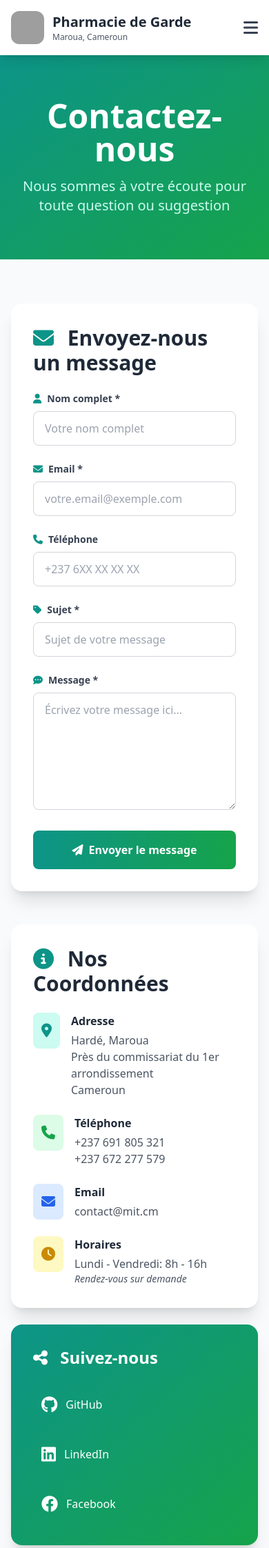
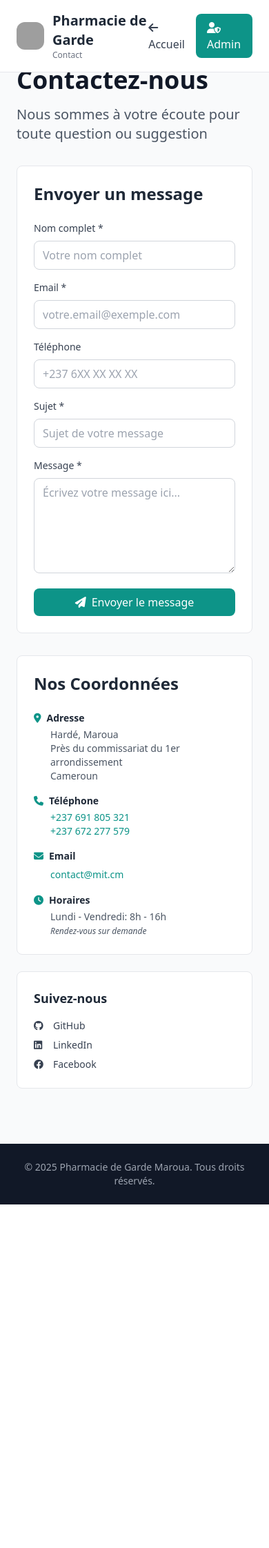
Before and after one commit to 2zalab/PhamarcieGardeMaroua, a Laravel app: page /contact in a window 390 px wide. Shown: the top 2244 px of the page at 69% size. After the commit the page ends 1746 px from the top, so only its background shows below. Run offline with Laravel 10, Linux system fonts and the light colour scheme; settings files or empty folders that the repository lacks are supplied; some libraries are stand-ins or nearby versions; grey boxes are pictures that could not be loaded.

Commit message:
refactor: Simplification du design de la page contact
- Adoption du style simple et épuré de la page API
- Navigation top minimaliste avec logo et boutons Accueil/Admin
- Suppression du header gradient et du menu de navigation complet
- Formulaire de contact simplifié avec style border au lieu de shadow
- Informations de contact réorganisées de manière plus compacte
- Réduction du padding et des espacements pour un look plus sobre
- Footer simplifié et cohérent avec le reste du design
- Suppression du menu mobile et du JavaScript associé

```diff
--- a/backend/resources/views/contact.blade.php
+++ b/backend/resources/views/contact.blade.php
@@ -3,64 +3,46 @@
 <head>
     <meta charset="UTF-8">
     <meta name="viewport" content="width=device-width, initial-scale=1.0">
-    <title>Contactez-nous - Pharmacie de Garde Maroua</title>
+    <title>Contact - Pharmacie de Garde Maroua</title>
     <script src="https://cdn.tailwindcss.com"></script>
     <link rel="stylesheet" href="https://cdnjs.cloudflare.com/ajax/libs/font-awesome/6.4.0/css/all.min.css">
 </head>
 <body class="bg-gray-50">
-    <!-- Navigation -->
-    <nav class="bg-white shadow-lg sticky top-0 z-50">
-        <div class="container mx-auto px-4">
-            <div class="flex justify-between items-center py-4">
+    <!-- Top Navigation -->
+    <nav class="bg-white border-b border-gray-200 fixed top-0 left-0 right-0 z-40">
+        <div class="px-6 py-4">
+            <div class="flex justify-between items-center">
                 <a href="/" class="flex items-center space-x-3">
-                    <img src="{{ asset('images/logo.png') }}" alt="Pharmacie de Garde Logo" class="h-12 w-12 rounded-xl">
+                    <img src="{{ asset('images/logo.png') }}" alt="Logo" class="h-10 w-10 rounded-xl">
                     <div>
-                        <h1 class="text-xl font-bold text-gray-800">Pharmacie de Garde</h1>
-                        <p class="text-xs text-gray-600">Maroua, Cameroun</p>
+                        <span class="text-xl font-bold text-gray-800">Pharmacie de Garde</span>
+                        <span class="text-xs text-gray-500 block">Contact</span>
                     </div>
                 </a>
-                <div class="hidden md:flex items-center space-x-6">
-                    <a href="/#features" class="text-gray-700 hover:text-teal-600 transition">Fonctionnalités</a>
-                    <a href="/#how-it-works" class="text-gray-700 hover:text-teal-600 transition">Comment ça marche</a>
-                    <a href="/api-docs" class="text-gray-700 hover:text-teal-600 transition">API</a>
-                    <a href="{{ route('contact') }}" class="text-teal-600 font-semibold">Contact</a>
-                    <a href="{{ route('admin.login') }}" class="bg-gradient-to-r from-teal-600 to-green-600 text-white px-6 py-2 rounded-lg font-semibold hover:shadow-lg transition">
-                        <i class="fas fa-sign-in-alt mr-2"></i>Admin
+                <div class="flex items-center space-x-4">
+                    <a href="/" class="text-gray-700 hover:text-teal-600 transition">
+                        <i class="fas fa-arrow-left mr-2"></i>Accueil
+                    </a>
+                    <a href="{{ route('admin.login') }}" class="bg-teal-600 text-white px-4 py-2 rounded-lg hover:bg-teal-700 transition">
+                        <i class="fas fa-user-shield mr-2"></i>Admin
                     </a>
                 </div>
-                <button class="md:hidden text-gray-700" onclick="toggleMobileMenu()">
-                    <i class="fas fa-bars text-2xl"></i>
-                </button>
-            </div>
-            <div id="mobile-menu" class="hidden md:hidden pb-4">
-                <a href="/#features" class="block py-2 text-gray-700 hover:text-teal-600">Fonctionnalités</a>
-                <a href="/#how-it-works" class="block py-2 text-gray-700 hover:text-teal-600">Comment ça marche</a>
-                <a href="/api-docs" class="block py-2 text-gray-700 hover:text-teal-600">API</a>
-                <a href="{{ route('contact') }}" class="block py-2 text-teal-600 font-semibold">Contact</a>
-                <a href="{{ route('admin.login') }}" class="block py-2 text-teal-600 font-semibold">Admin</a>
             </div>
         </div>
     </nav>
 
-    <!-- Header -->
-    <section class="bg-gradient-to-br from-teal-600 to-green-600 text-white py-16">
-        <div class="container mx-auto px-4 text-center">
-            <h1 class="text-5xl font-bold mb-4">Contactez-nous</h1>
-            <p class="text-xl text-teal-100">Nous sommes à votre écoute pour toute question ou suggestion</p>
-        </div>
-    </section>
+    <!-- Main Content -->
+    <div class="pt-16">
+        <div class="max-w-4xl mx-auto px-6 py-8 pb-20">
+            <h1 class="text-4xl font-bold text-gray-900 mb-4">Contactez-nous</h1>
+            <p class="text-xl text-gray-600 mb-8">
+                Nous sommes à votre écoute pour toute question ou suggestion
+            </p>
 
-    <!-- Main Content -->
-    <section class="py-16">
-        <div class="container mx-auto px-4">
-            <div class="grid md:grid-cols-2 gap-12 max-w-6xl mx-auto">
-
+            <div class="grid md:grid-cols-2 gap-8">
                 <!-- Contact Form -->
-                <div class="bg-white rounded-2xl shadow-xl p-8">
-                    <h2 class="text-3xl font-bold text-gray-800 mb-6">
-                        <i class="fas fa-envelope text-teal-600 mr-3"></i>
-                        Envoyez-nous un message
-                    </h2>
+                <div class="bg-white rounded-lg border border-gray-200 p-6">
+                    <h2 class="text-2xl font-bold text-gray-800 mb-6">Envoyer un message</h2>
 
                     @if(session('success'))
                         <div class="mb-6 bg-green-50 border-l-4 border-green-500 p-4 rounded-r-lg">
@@ -80,20 +62,18 @@
                         </div>
                     @endif
 
-                    <form action="{{ route('contact.send') }}" method="POST" class="space-y-6">
+                    <form action="{{ route('contact.send') }}" method="POST" class="space-y-4">
                         @csrf
 
                         <div>
-                            <label for="name" class="block text-sm font-semibold text-gray-700 mb-2">
-                                <i class="fas fa-user mr-2 text-teal-600"></i>Nom complet *
-                            </label>
+                            <label for="name" class="block text-sm font-medium text-gray-700 mb-2">Nom complet *</label>
                             <input
                                 type="text"
                                 name="name"
                                 id="name"
                                 value="{{ old('name') }}"
                                 required
-                                class="w-full px-4 py-3 border border-gray-300 rounded-lg focus:ring-2 focus:ring-teal-500 focus:border-transparent @error('name') border-red-500 @enderror"
+                                class="w-full px-3 py-2 border border-gray-300 rounded-lg focus:ring-2 focus:ring-teal-500 focus:border-transparent @error('name') border-red-500 @enderror"
                                 placeholder="Votre nom complet">
                             @error('name')
                                 <p class="text-red-500 text-sm mt-1">{{ $message }}</p>
@@ -101,16 +81,14 @@
                         </div>
 
                         <div>
-                            <label for="email" class="block text-sm font-semibold text-gray-700 mb-2">
-                                <i class="fas fa-envelope mr-2 text-teal-600"></i>Email *
-                            </label>
+                            <label for="email" class="block text-sm font-medium text-gray-700 mb-2">Email *</label>
                             <input
                                 type="email"
                                 name="email"
                                 id="email"
                                 value="{{ old('email') }}"
                                 required
-                                class="w-full px-4 py-3 border border-gray-300 rounded-lg focus:ring-2 focus:ring-teal-500 focus:border-transparent @error('email') border-red-500 @enderror"
+                                class="w-full px-3 py-2 border border-gray-300 rounded-lg focus:ring-2 focus:ring-teal-500 focus:border-transparent @error('email') border-red-500 @enderror"
                                 placeholder="votre.email@exemple.com">
                             @error('email')
                                 <p class="text-red-500 text-sm mt-1">{{ $message }}</p>
@@ -118,15 +96,13 @@
                         </div>
 
                         <div>
-                            <label for="phone" class="block text-sm font-semibold text-gray-700 mb-2">
-                                <i class="fas fa-phone mr-2 text-teal-600"></i>Téléphone
-                            </label>
+                            <label for="phone" class="block text-sm font-medium text-gray-700 mb-2">Téléphone</label>
                             <input
                                 type="tel"
                                 name="phone"
                                 id="phone"
                                 value="{{ old('phone') }}"
-                                class="w-full px-4 py-3 border border-gray-300 rounded-lg focus:ring-2 focus:ring-teal-500 focus:border-transparent @error('phone') border-red-500 @enderror"
+                                class="w-full px-3 py-2 border border-gray-300 rounded-lg focus:ring-2 focus:ring-teal-500 focus:border-transparent @error('phone') border-red-500 @enderror"
                                 placeholder="+237 6XX XX XX XX">
                             @error('phone')
                                 <p class="text-red-500 text-sm mt-1">{{ $message }}</p>
@@ -134,16 +110,14 @@
                         </div>
 
                         <div>
-                            <label for="subject" class="block text-sm font-semibold text-gray-700 mb-2">
-                                <i class="fas fa-tag mr-2 text-teal-600"></i>Sujet *
-                            </label>
+                            <label for="subject" class="block text-sm font-medium text-gray-700 mb-2">Sujet *</label>
                             <input
                                 type="text"
                                 name="subject"
                                 id="subject"
                                 value="{{ old('subject') }}"
                                 required
-                                class="w-full px-4 py-3 border border-gray-300 rounded-lg focus:ring-2 focus:ring-teal-500 focus:border-transparent @error('subject') border-red-500 @enderror"
+                                class="w-full px-3 py-2 border border-gray-300 rounded-lg focus:ring-2 focus:ring-teal-500 focus:border-transparent @error('subject') border-red-500 @enderror"
                                 placeholder="Sujet de votre message">
                             @error('subject')
                                 <p class="text-red-500 text-sm mt-1">{{ $message }}</p>
@@ -151,15 +125,13 @@
                         </div>
 
                         <div>
-                            <label for="message" class="block text-sm font-semibold text-gray-700 mb-2">
-                                <i class="fas fa-comment-dots mr-2 text-teal-600"></i>Message *
-                            </label>
+                            <label for="message" class="block text-sm font-medium text-gray-700 mb-2">Message *</label>
                             <textarea
                                 name="message"
                                 id="message"
-                                rows="6"
+                                rows="5"
                                 required
-                                class="w-full px-4 py-3 border border-gray-300 rounded-lg focus:ring-2 focus:ring-teal-500 focus:border-transparent @error('message') border-red-500 @enderror"
+                                class="w-full px-3 py-2 border border-gray-300 rounded-lg focus:ring-2 focus:ring-teal-500 focus:border-transparent @error('message') border-red-500 @enderror"
                                 placeholder="Écrivez votre message ici...">{{ old('message') }}</textarea>
                             @error('message')
                                 <p class="text-red-500 text-sm mt-1">{{ $message }}</p>
@@ -168,7 +140,7 @@
 
                         <button
                             type="submit"
-                            class="w-full bg-gradient-to-r from-teal-600 to-green-600 text-white px-8 py-4 rounded-lg font-bold hover:shadow-xl transition transform hover:-translate-y-1">
+                            class="w-full bg-teal-600 text-white px-4 py-2 rounded-lg hover:bg-teal-700 transition">
                             <i class="fas fa-paper-plane mr-2"></i>Envoyer le message
                         </button>
                     </form>
@@ -177,115 +149,79 @@
                 <!-- Contact Information -->
                 <div class="space-y-6">
                     <!-- Info Card -->
-                    <div class="bg-white rounded-2xl shadow-xl p-8">
-                        <h2 class="text-3xl font-bold text-gray-800 mb-6">
-                            <i class="fas fa-info-circle text-teal-600 mr-3"></i>
-                            Nos Coordonnées
-                        </h2>
+                    <div class="bg-white rounded-lg border border-gray-200 p-6">
+                        <h2 class="text-2xl font-bold text-gray-800 mb-6">Nos Coordonnées</h2>
 
-                        <div class="space-y-6">
+                        <div class="space-y-4">
                             <!-- Address -->
-                            <div class="flex items-start space-x-4">
-                                <div class="bg-teal-100 rounded-lg p-3 flex-shrink-0">
-                                    <i class="fas fa-map-marker-alt text-teal-600 text-xl"></i>
-                                </div>
-                                <div>
-                                    <h3 class="font-bold text-gray-800 mb-1">Adresse</h3>
-                                    <p class="text-gray-600">Hardé, Maroua</p>
-                                    <p class="text-gray-600">Près du commissariat du 1er arrondissement</p>
-                                    <p class="text-gray-600">Cameroun</p>
-                                </div>
+                            <div>
+                                <h3 class="font-semibold text-gray-800 mb-1 text-sm">
+                                    <i class="fas fa-map-marker-alt text-teal-600 mr-2"></i>Adresse
+                                </h3>
+                                <p class="text-gray-600 text-sm ml-6">Hardé, Maroua<br>
+                                Près du commissariat du 1er arrondissement<br>
+                                Cameroun</p>
                             </div>
 
                             <!-- Phone -->
-                            <div class="flex items-start space-x-4">
-                                <div class="bg-green-100 rounded-lg p-3 flex-shrink-0">
-                                    <i class="fas fa-phone text-green-600 text-xl"></i>
-                                </div>
-                                <div>
-                                    <h3 class="font-bold text-gray-800 mb-1">Téléphone</h3>
-                                    <a href="tel:+237691805321" class="text-gray-600 hover:text-teal-600 block">+237 691 805 321</a>
-                                    <a href="tel:+237672277579" class="text-gray-600 hover:text-teal-600 block">+237 672 277 579</a>
+                            <div>
+                                <h3 class="font-semibold text-gray-800 mb-1 text-sm">
+                                    <i class="fas fa-phone text-teal-600 mr-2"></i>Téléphone
+                                </h3>
+                                <div class="ml-6 text-sm">
+                                    <a href="tel:+237691805321" class="text-teal-600 hover:text-teal-700 block">+237 691 805 321</a>
+                                    <a href="tel:+237672277579" class="text-teal-600 hover:text-teal-700 block">+237 672 277 579</a>
                                 </div>
                             </div>
 
                             <!-- Email -->
-                            <div class="flex items-start space-x-4">
-                                <div class="bg-blue-100 rounded-lg p-3 flex-shrink-0">
-                                    <i class="fas fa-envelope text-blue-600 text-xl"></i>
-                                </div>
-                                <div>
-                                    <h3 class="font-bold text-gray-800 mb-1">Email</h3>
-                                    <a href="mailto:contact@mit.cm" class="text-gray-600 hover:text-teal-600">contact@mit.cm</a>
-                                </div>
+                            <div>
+                                <h3 class="font-semibold text-gray-800 mb-1 text-sm">
+                                    <i class="fas fa-envelope text-teal-600 mr-2"></i>Email
+                                </h3>
+                                <a href="mailto:contact@mit.cm" class="text-teal-600 hover:text-teal-700 ml-6 text-sm">contact@mit.cm</a>
                             </div>
 
                             <!-- Hours -->
-                            <div class="flex items-start space-x-4">
-                                <div class="bg-yellow-100 rounded-lg p-3 flex-shrink-0">
-                                    <i class="fas fa-clock text-yellow-600 text-xl"></i>
-                                </div>
-                                <div>
-                                    <h3 class="font-bold text-gray-800 mb-1">Horaires</h3>
-                                    <p class="text-gray-600">Lundi - Vendredi: 8h - 16h</p>
-                                    <p class="text-gray-600 text-sm italic">Rendez-vous sur demande</p>
-                                </div>
+                            <div>
+                                <h3 class="font-semibold text-gray-800 mb-1 text-sm">
+                                    <i class="fas fa-clock text-teal-600 mr-2"></i>Horaires
+                                </h3>
+                                <p class="text-gray-600 text-sm ml-6">Lundi - Vendredi: 8h - 16h<br>
+                                <span class="text-xs italic">Rendez-vous sur demande</span></p>
                             </div>
                         </div>
                     </div>
 
                     <!-- Social Media -->
-                    <div class="bg-gradient-to-br from-teal-600 to-green-600 rounded-2xl shadow-xl p-8 text-white">
-                        <h3 class="text-2xl font-bold mb-6">
-                            <i class="fas fa-share-alt mr-3"></i>
-                            Suivez-nous
-                        </h3>
-                        <div class="space-y-4">
-                            <a href="https://github.com/Maroua-Innovation-Technology" target="_blank" class="flex items-center space-x-3 hover:bg-white/10 p-3 rounded-lg transition">
-                                <i class="fab fa-github text-2xl"></i>
+                    <div class="bg-white rounded-lg border border-gray-200 p-6">
+                        <h3 class="text-lg font-bold text-gray-800 mb-4">Suivez-nous</h3>
+                        <div class="space-y-2">
+                            <a href="https://github.com/Maroua-Innovation-Technology" target="_blank" class="flex items-center space-x-2 text-gray-700 hover:text-teal-600 transition text-sm">
+                                <i class="fab fa-github w-5"></i>
                                 <span>GitHub</span>
                             </a>
-                            <a href="https://www.linkedin.com/company/maroua-it/" target="_blank" class="flex items-center space-x-3 hover:bg-white/10 p-3 rounded-lg transition">
-                                <i class="fab fa-linkedin text-2xl"></i>
+                            <a href="https://www.linkedin.com/company/maroua-it/" target="_blank" class="flex items-center space-x-2 text-gray-700 hover:text-teal-600 transition text-sm">
+                                <i class="fab fa-linkedin w-5"></i>
                                 <span>LinkedIn</span>
                             </a>
-                            <a href="https://web.facebook.com/profile.php?id=61572934537559&locale=fr_FR#" target="_blank" class="flex items-center space-x-3 hover:bg-white/10 p-3 rounded-lg transition">
-                                <i class="fab fa-facebook text-2xl"></i>
+                            <a href="https://web.facebook.com/profile.php?id=61572934537559&locale=fr_FR#" target="_blank" class="flex items-center space-x-2 text-gray-700 hover:text-teal-600 transition text-sm">
+                                <i class="fab fa-facebook w-5"></i>
                                 <span>Facebook</span>
                             </a>
                         </div>
-                    </div>
-
-                    <!-- Map (Optional) -->
-                    <div class="bg-white rounded-2xl shadow-xl p-8">
-                        <h3 class="text-xl font-bold text-gray-800 mb-4">
-                            <i class="fas fa-building text-teal-600 mr-2"></i>
-                            Maroua Innovation Technology
-                        </h3>
-                        <p class="text-gray-600 mb-4">
-                            Nous sommes une entreprise technologique basée à Maroua, spécialisée dans le développement de solutions innovantes pour améliorer la vie quotidienne.
-                        </p>
-                        <a href="/" class="inline-flex items-center text-teal-600 hover:text-teal-700 font-semibold">
-                            <i class="fas fa-arrow-right mr-2"></i>En savoir plus
-                        </a>
                     </div>
                 </div>
 
             </div>
         </div>
-    </section>
+    </div>
 
     <!-- Footer -->
-    <footer class="bg-gray-900 text-white py-8">
-        <div class="container mx-auto px-4 text-center">
-            <p class="text-gray-400">© {{ date('Y') }} Maroua Innovation Technology. Tous droits réservés.</p>
+    <footer class="bg-gray-900 text-white py-6">
+        <div class="px-6 text-center">
+            <p class="text-gray-400 text-sm">© {{ date('Y') }} Pharmacie de Garde Maroua. Tous droits réservés.</p>
         </div>
     </footer>
-
-    <script>
-        function toggleMobileMenu() {
-            document.getElementById('mobile-menu').classList.toggle('hidden');
-        }
-    </script>
 </body>
 </html>
```
